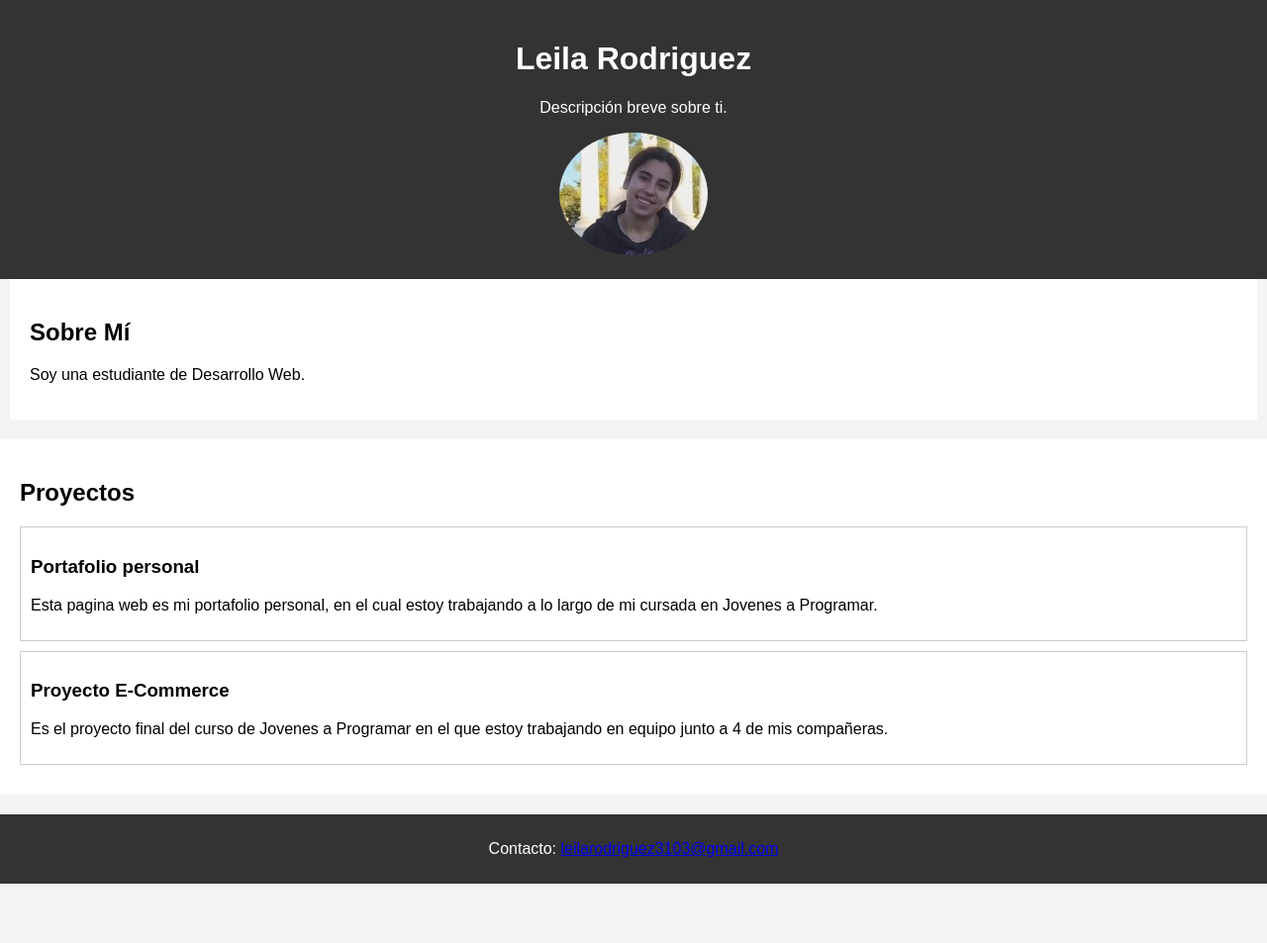
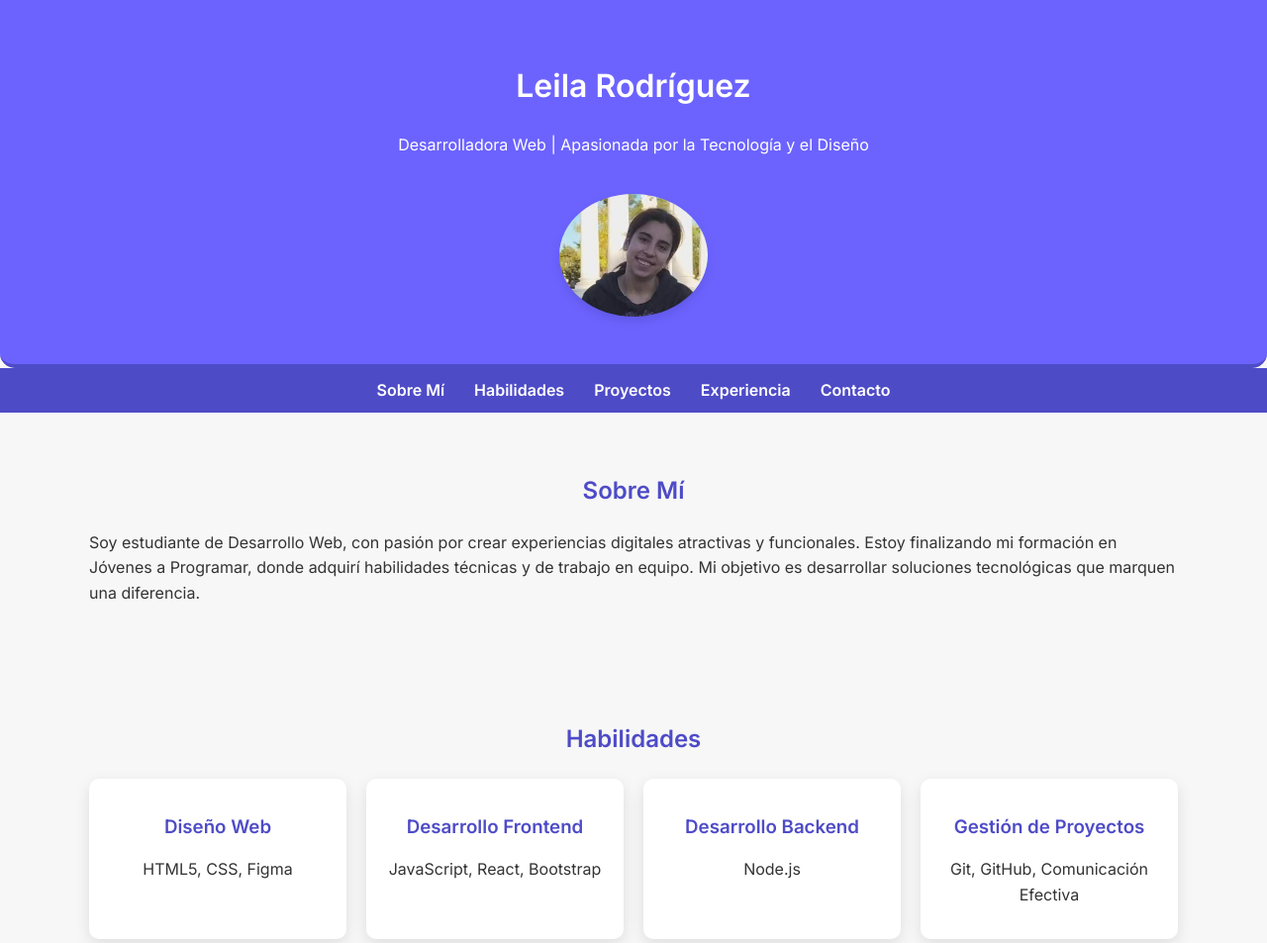
Before and after one commit to LeilaRodriguez-3103/portafolio, a plain HTML site: page index.html in a window 1280 px wide. Shown: the top 953 px of the page at 99% size. Before the commit the page ends 893 px from the top, so only its background shows below. Drawn offline with Linux system fonts and the light colour scheme.

Commit message:
actualixo

```diff
--- a/index.html
+++ b/index.html
@@ -3,35 +3,108 @@
 <head>
     <meta charset="UTF-8">
     <meta name="viewport" content="width=device-width, initial-scale=1.0">
+    <title>Leila Rodríguez - Portafolio</title>
+    <link href="https://fonts.googleapis.com/css2?family=Inter:wght@400;600&display=swap" rel="stylesheet">
     <link rel="stylesheet" href="styles.css">
-    <title>Mi Portafolio</title>
+    <script src="script.js" defer></script>
 </head>
 <body>
+    <!-- Encabezado -->
     <header id="header">
-        <h1>Leila Rodriguez</h1>
-        <p>Descripción breve sobre ti.</p>
-        <img src="foto.jpeg" alt="Leila" id="profile-image">
+        <div class="container">
+            <h1>Leila Rodríguez</h1>
+            <p>Desarrolladora Web | Apasionada por la Tecnología y el Diseño</p>
+            <img src="foto.jpeg" alt="Foto de Leila" id="profile-image">
+        </div>
     </header>
 
-    <section class="about">
-        <h2>Sobre Mí</h2>
-        <p>Soy una estudiante de Desarrollo Web.</p>
-    </section>
+    <!-- Navegación -->
+    <nav>
+        <ul>
+            <li><a href="#about">Sobre Mí</a></li>
+            <li><a href="#skills">Habilidades</a></li>
+            <li><a href="#projects">Proyectos</a></li>
+            <li><a href="#experience">Experiencia</a></li>
+            <li><a href="#contact">Contacto</a></li>
+        </ul>
+    </nav>
 
-    <section class="projects">
-        <h2>Proyectos</h2>
-        <div class="project">
-            <h3>Portafolio personal</h3>
-            <p>Esta pagina web es mi portafolio personal, en el cual estoy trabajando a lo largo de mi cursada en Jovenes a Programar.</p>
-        </div>
-        <div class="project">
-            <h3>Proyecto E-Commerce</h3>
-            <p>Es el proyecto final del curso de Jovenes a Programar en el que estoy trabajando en equipo junto a 4 de mis compañeras.</p>
+    <!-- Sección: Sobre Mí -->
+    <section class="about" id="about">
+        <div class="container">
+            <h2>Sobre Mí</h2>
+            <p>Soy estudiante de Desarrollo Web, con pasión por crear experiencias digitales atractivas y funcionales. Estoy finalizando mi formación en Jóvenes a Programar, donde adquirí habilidades técnicas y de trabajo en equipo. Mi objetivo es desarrollar soluciones tecnológicas que marquen una diferencia.</p>
         </div>
     </section>
 
-    <footer id="footer">
-        <p>Contacto: <a href="leilarodriguez3103@gmail.com">leilarodriguez3103@gmail.com</a></p>
+    <!-- Sección: Habilidades -->
+    <section class="skills" id="skills">
+        <div class="container">
+            <h2>Habilidades</h2>
+            <div class="skills-grid">
+                <div class="skill">
+                    <h3>Diseño Web</h3>
+                    <p>HTML5, CSS, Figma</p>
+                </div>
+                <div class="skill">
+                    <h3>Desarrollo Frontend</h3>
+                    <p>JavaScript, React, Bootstrap</p>
+                </div>
+                <div class="skill">
+                    <h3>Desarrollo Backend</h3>
+                    <p>Node.js</p>
+                </div>
+                <div class="skill">
+                    <h3>Gestión de Proyectos</h3>
+                    <p>Git, GitHub, Comunicación Efectiva</p>
+                </div>
+            </div>
+        </div>
+    </section>
+
+    <!-- Sección: Proyectos -->
+    <section class="projects" id="projects">
+        <div class="container">
+            <h2>Proyectos</h2>
+            <div class="projects-grid">
+                <div class="project">
+                    <img src="portfolio.png.jpeg" alt="Portafolio Personal">
+                    <h3>Portafolio Personal</h3>
+                    <p>Un sitio web interactivo diseñado para mostrar mis habilidades y proyectos. Optimizado para dispositivos móviles y con animaciones modernas.</p>
+                </div>
+                <div class="project">
+                    <img src="ecommerce.png" alt="Proyecto E-Commerce">
+                    <h3>Proyecto E-Commerce</h3>
+                    <p>Plataforma de comercio electrónico desarrollada en equipo, con funcionalidades como carrito de compras, gestión de usuarios y sistema de pago.</p>
+                </div>
+            </div>
+        </div>
+    </section>
+
+    <!-- Sección: Experiencia -->
+    <section class="experience" id="experience">
+        <div class="container">
+            <h2>Experiencia</h2>
+            <ul>
+                <li><strong>Proyecto Final - Jóvenes a Programar</strong> (2024)<br>
+                    Desarrollo de una tienda en línea usando metodologías ágiles y herramientas como Git y Figma.</li>
+                <li><strong>Freelance</strong> (2023 - Presente)<br>
+                    Creación de sitios web personalizados para pequeños negocios, enfocados en diseño responsive y SEO.</li>
+            </ul>
+        </div>
+    </section>
+
+    <!-- Contacto -->
+    <footer id="contact">
+        <div class="container">
+            <h2>Contacto</h2>
+            <p>¿Te interesa colaborar? Escríbeme:</p>
+            <ul>
+                <li><a href="mailto:leilarodriguez3103@gmail.com">leilarodriguez3103@gmail.com</a></li>
+                <li><a href="https://linkedin.com/in/leilarodriguez" target="_blank">LinkedIn</a></li>
+                <li><a href="https://github.com/leilarodriguez-3103" target="_blank">GitHub</a></li>
+            </ul>
+        </div>
     </footer>
 </body>
 </html>
--- /dev/null
+++ b/script.js
@@ -0,0 +1,14 @@
+// Efectos de animación para las secciones al hacer scroll
+const sections = document.querySelectorAll('section');
+
+const showSection = () => {
+    sections.forEach(section => {
+        const rect = section.getBoundingClientRect();
+        if (rect.top < window.innerHeight) {
+            section.classList.add('visible');
+        }
+    });
+};
+
+window.addEventListener('scroll', showSection);
+showSection(); // Mostrar al cargar la página
--- a/styles.css
+++ b/styles.css
@@ -1,66 +1,134 @@
+/* Estilos generales */
 body {
-    font-family: Arial, sans-serif;
+    font-family: 'Inter', sans-serif;
     margin: 0;
     padding: 0;
-    background-color: #f4f4f4;
+    color: #333;
+    line-height: 1.6;
+    background: #f7f7f7;
 }
 
-#header {
-    background-color: #333;
-    color: white;
+.container {
+    width: 90%;
+    max-width: 1100px;
+    margin: 0 auto;
+}
+
+/* Header */
+header {
+    background: #6c63ff;
+    color: #fff;
+    text-align: center;
+    padding: 40px 20px;
+    border-bottom: 4px solid #4e4bc7;
+    border-radius: 0 0 15px 15px;
+}
+
+header img {
+    width: 150px;
+    border-radius: 50%;
+    margin-top: 20px;
+    box-shadow: 0 5px 10px rgba(0, 0, 0, 0.1);
+}
+
+/* Navegación */
+nav ul {
+    list-style: none;
+    display: flex;
+    justify-content: center;
+    padding: 10px 0;
+    background: #4e4bc7;
+    margin: 0;
+}
+
+nav ul li {
+    margin: 0 15px;
+}
+
+nav ul li a {
+    text-decoration: none;
+    color: #fff;
+    font-weight: 600;
+    transition: color 0.3s;
+}
+
+nav ul li a:hover {
+    color: #f7f7f7;
+}
+
+/* Sección: Contenedores */
+section {
+    padding: 40px 0;
+}
+
+h2 {
+    text-align: center;
+    margin-bottom: 20px;
+    color: #4e4bc7;
+}
+
+/* Skills */
+.skills-grid {
+    display: grid;
+    grid-template-columns: repeat(auto-fit, minmax(250px, 1fr));
+    gap: 20px;
+}
+
+.skill {
+    background: #fff;
+    padding: 15px;
+    border-radius: 10px;
+    box-shadow: 0 5px 15px rgba(0, 0, 0, 0.1);
+    text-align: center;
+}
+
+.skill h3 {
+    color: #4e4bc7;
+    margin-bottom: 10px;
+}
+
+/* Proyectos */
+.projects-grid {
+    display: grid;
+    grid-template-columns: repeat(auto-fit, minmax(300px, 1fr));
+    gap: 20px;
+}
+
+.project img {
+    width: 100%;
+    height: 200px; /* Altura fija para uniformidad */
+    object-fit: cover; /* Recorta la imagen para que encaje bien */
+    border-radius: 10px;
+    margin-bottom: 10px;
+    box-shadow: 0 5px 15px rgba(0, 0, 0, 0.1);
+}
+
+
+/* Footer */
+footer {
+    background: #4e4bc7;
+    color: #fff;
     text-align: center;
     padding: 20px;
+    margin-top: 40px;
+    border-radius: 10px;
 }
 
-#profile-image {
-    width: 150px;
-    border-radius: 50%;
+footer ul {
+    list-style: none;
+    padding: 0;
 }
 
-.about, .projects {
-    padding: 20px;
-    background-color: #fff;
-    margin: 0 10px;
+footer ul li {
+    margin: 5px 0;
 }
 
-.projects {
-    margin: 20px 0;
+footer ul li a {
+    text-decoration: none;
+    color: #fff;
+    transition: color 0.3s;
 }
 
-.project {
-    border: 1px solid #ccc;
-    margin: 10px 0;
-    padding: 10px;
+footer ul li a:hover {
+    color: #ddd;
 }
-
-#footer {
-    text-align: center;
-    padding: 10px;
-    background-color: #333;
-    color: white;
-}
-
-@media (max-width: 768px) {
-    #profile-image {
-        width: 100px;
-    }
-
-    .about, .projects {
-        padding: 15px;
-        margin: 0 5px;
-    }
-}
-
-@media (max-width: 480px) {
-    h1 {
-        font-size: 1.5em;
-    }
-
-    .project {
-        padding: 8px;
-    }
-
-    #footer {
-        font-size: 0.9em;
-    }
-}
```
Also changed, not shown: ecommerce.png (added), portfolio.png.jpeg (added).
